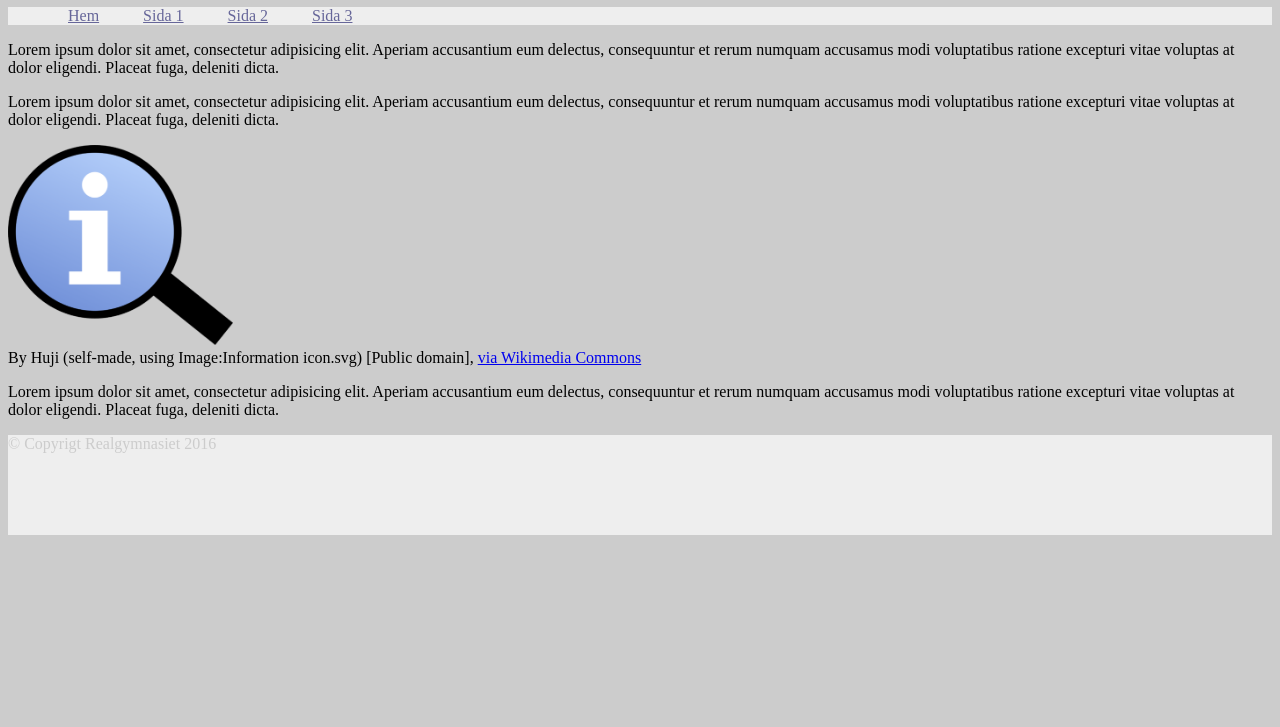
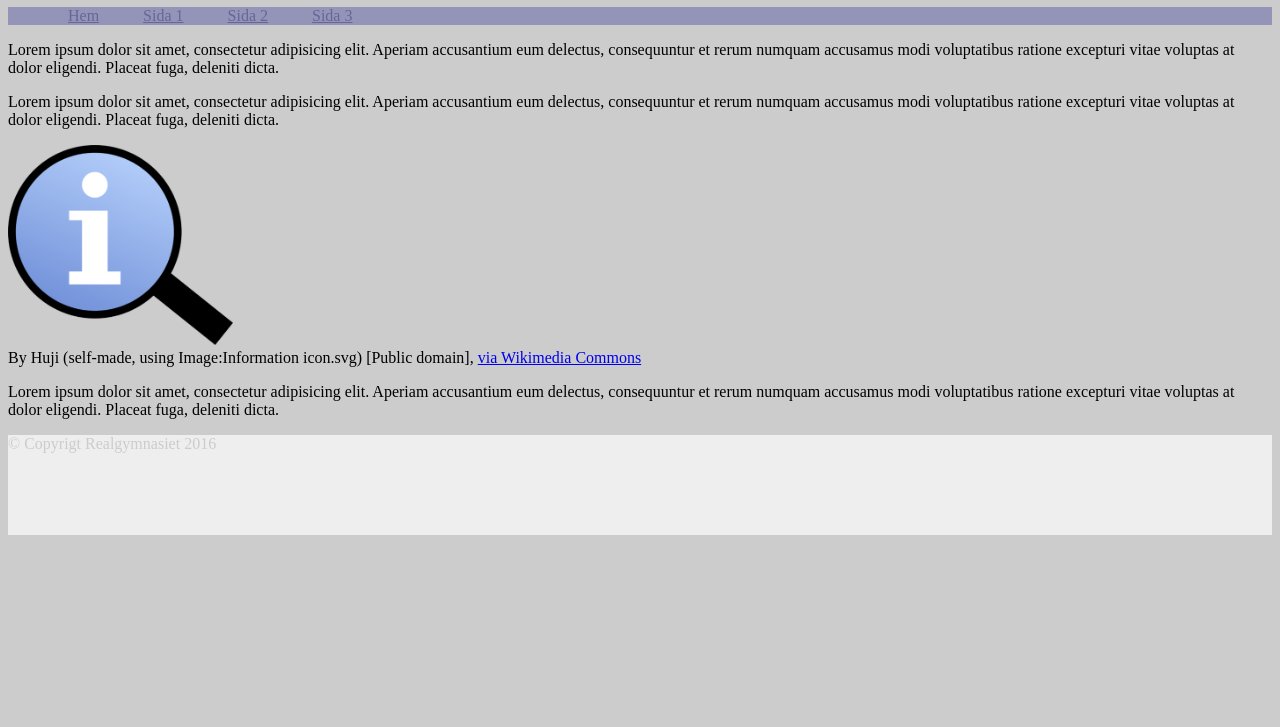
Before and after one commit to real-oaka/accessibility-demo, a plain HTML site: page index.html in a window 1280 px wide. Shown: the part 73-800 px from the top of the page. Drawn offline with Linux system fonts and the light colour scheme.

Commit message:
updated bg colour of header

```diff
--- a/css/style.css
+++ b/css/style.css
@@ -3,7 +3,7 @@ body{
 }
 
 .navigation{
-    background-color: #eee;
+    background-color: #9494b8;
 }
 
 .navigation ul li{
```
